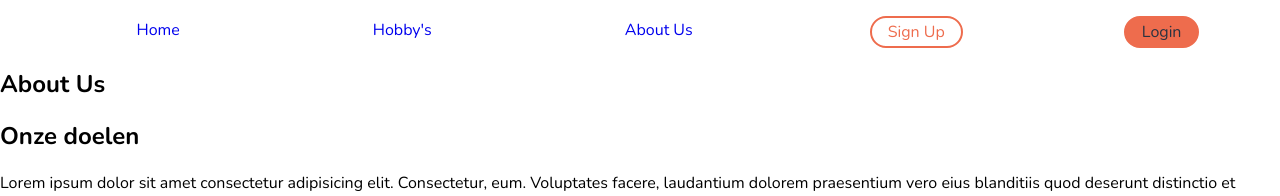
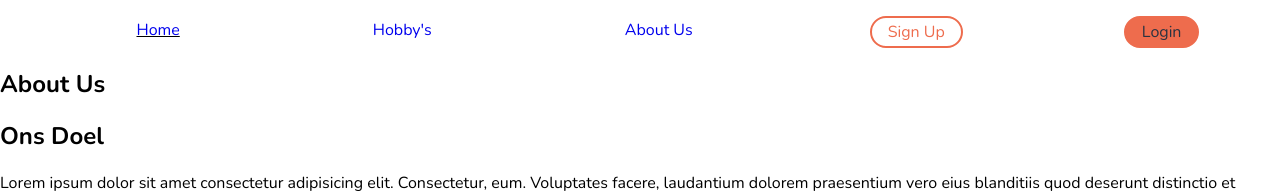
Before and after one commit to britt11654/HTML_CSS_JAVASCRIPT, a plain HTML site: page Eindopdracht HTML_CSS/aboutus.html in a window 1280 px wide. In both pictures the pointer is over the item 158 px from the left and 32 px from the top of the page. Shown: the top 196 px of the page. Drawn offline with nearby package versions, Linux system fonts and the light colour scheme.

Commit message:
eindopdracht
eindopdracht html css

```diff
--- a/Eindopdracht HTML_CSS/aboutus.html
+++ b/Eindopdracht HTML_CSS/aboutus.html
@@ -29,7 +29,7 @@
 
     </section>
     <section>
-        <h2>Onze doelen</h2>
+        <h2>Ons Doel</h2>
         <p>Lorem ipsum dolor sit amet consectetur adipisicing elit. Consectetur, eum. Voluptates facere, laudantium
             dolorem praesentium vero eius blanditiis quod deserunt distinctio et omnis! Perferendis, impedit molestiae
             temporibus recusandae ipsam id.</p>
--- a/Eindopdracht HTML_CSS/style.css
+++ b/Eindopdracht HTML_CSS/style.css
@@ -14,6 +14,10 @@ body {
 
 .navheader {
     padding: 0.2rem 1rem;
+}
+
+.navheader:hover {
+    text-decoration: underline;
 }
 
 .header a {
```
